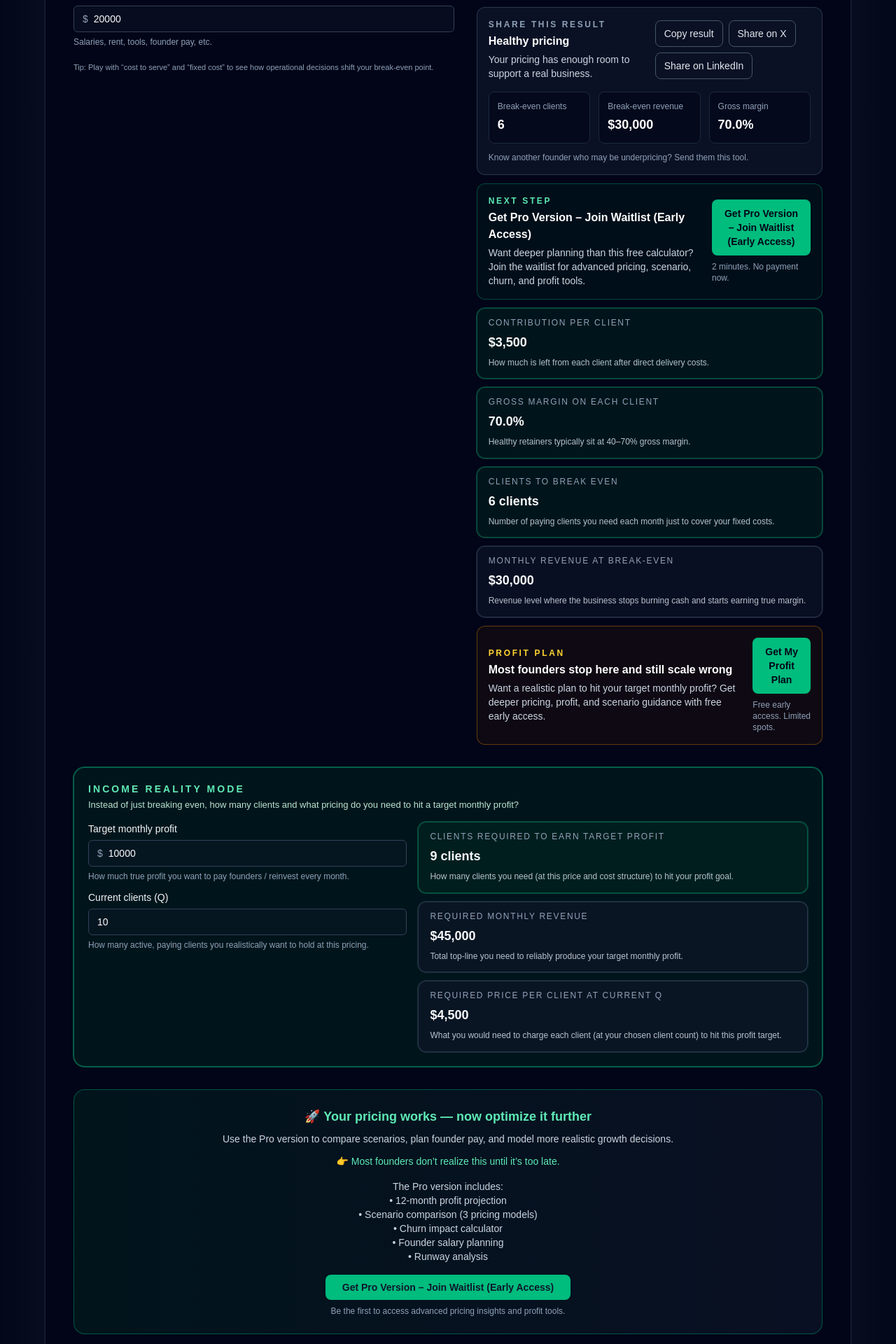
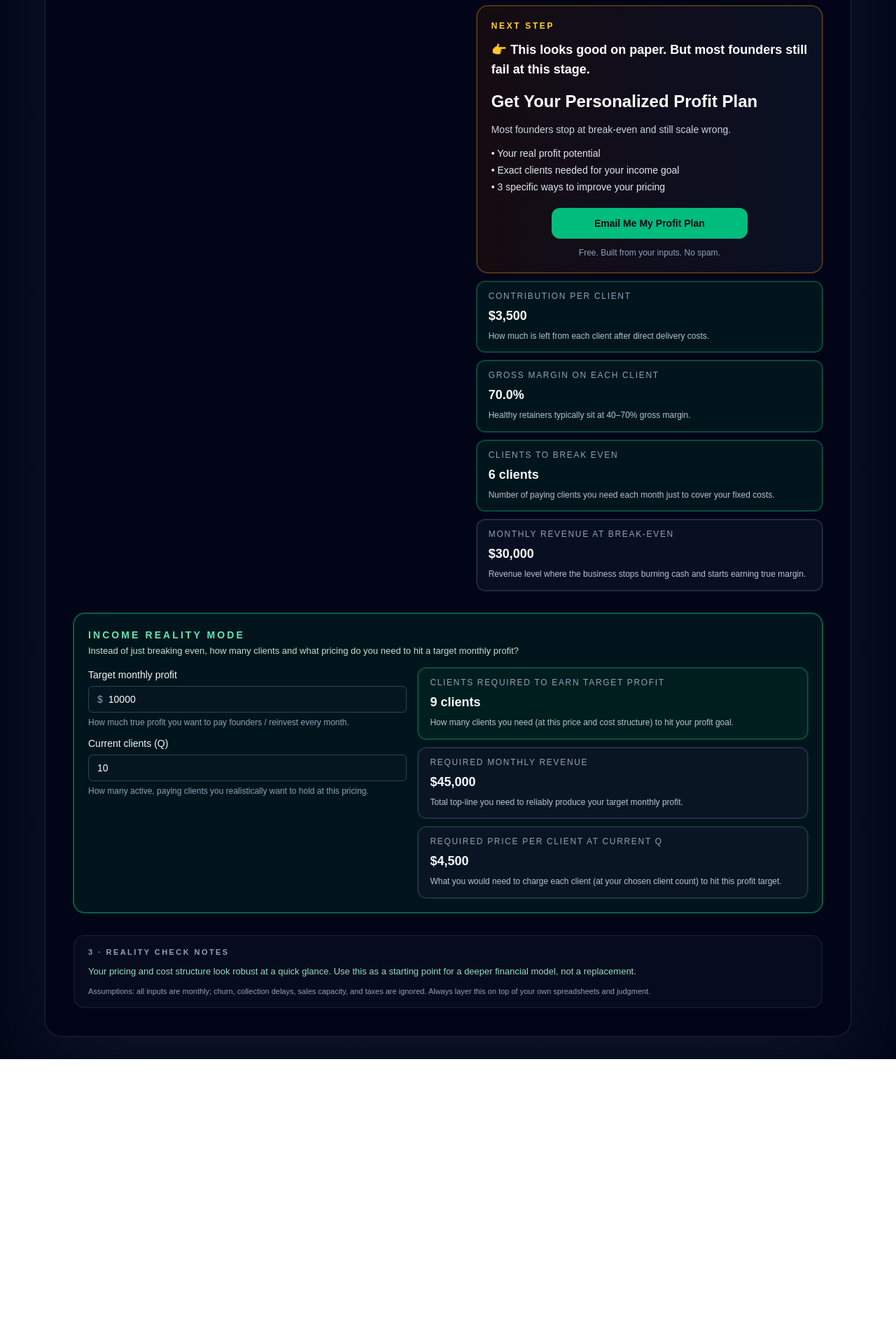
Before and after one commit to vivekd0811-cell/pricing-reality-calculator, a Next.js app: page / in a window 1280 px wide. Shown: the part 600-2520 px from the top of the page at 70% size. After the commit the page ends 2113 px from the top, so only its background shows below. Built offline with nearby package versions, Linux system fonts and the light colour scheme.

Commit message:
Improve CTA flow for profit plan capture

```diff
--- a/app/page.tsx
+++ b/app/page.tsx
@@ -8,7 +8,7 @@ import { formatNumber, parseNumber } from "@/lib/format";
 
 type CurrencyCode = "USD" | "EUR" | "GBP" | "INR";
 type PricingState = "losing" | "unsustainable" | "fragile" | "healthy";
-type WaitlistPlacement = "top" | "results" | "profit_plan_cta" | "bottom";
+type ProfitPlanPlacement = "results_primary";
 
 const CURRENCY_OPTIONS: { code: CurrencyCode; label: string }[] = [
   { code: "USD", label: "USD ($) — US Dollar" },
@@ -17,13 +17,11 @@ const CURRENCY_OPTIONS: { code: CurrencyCode; label: string }[] = [
   { code: "INR", label: "INR (₹) — Indian Rupee" },
 ];
 
-const SITE_URL = "https://pricing-reality-calculator.vercel.app/";
-const WAITLIST_FORM_URL =
+const PROFIT_PLAN_FORM_URL =
   "https://docs.google.com/forms/d/e/1FAIpQLSdIR5yyhZkBTTKpNF7d-sqGWmR0g87xSvvEmkNr000YlB2VOA/viewform";
 
 export default function Home() {
   const [currency, setCurrency] = useState<CurrencyCode>("USD");
-  const [copied, setCopied] = useState(false);
 
   const [pricePerClient, setPricePerClient] = useState("5000");
   const [costPerClient, setCostPerClient] = useState("1500");
@@ -199,80 +197,10 @@ export default function Home() {
     }
   }, [pricingState]);
 
-  const proCta = useMemo(() => {
-    switch (pricingState) {
-      case "losing":
-        return {
-          title: "Get early access to the Pro version",
-          body:
-            "Test pricing changes, cost cuts, and survival scenarios before you add more clients and deepen the loss.",
-          button: "Get Pro Version – Join Waitlist (Early Access)",
-        };
-      case "unsustainable":
-        return {
-          title: "Stress test your pricing before it hurts growth",
-          body:
-            "Compare pricing options, margins, and client targets before thin economics become a bigger problem.",
-          button: "Get Pro Version – Join Waitlist (Early Access)",
-        };
-      case "fragile":
-        return {
-          title: "Create more margin before a bad month hits",
-          body:
-            "Model churn, founder salary, and runway so fragile pricing does not turn into a cash problem.",
-          button: "Get Pro Version – Join Waitlist (Early Access)",
-        };
-      case "healthy":
-      default:
-        return {
-          title: "Your pricing works — now optimize it further",
-          body:
-            "Use the Pro version to compare scenarios, plan founder pay, and model more realistic growth decisions.",
-          button: "Get Pro Version – Join Waitlist (Early Access)",
-        };
-    }
-  }, [pricingState]);
-
-  const shareText = useMemo(() => {
-    const breakEvenClientsText =
-      result.breakEvenClients != null
-        ? `${formatNumber(result.breakEvenClients)}`
-        : "Not reachable";
-
-    const breakEvenRevenueText =
-      result.breakEvenRevenue != null
-        ? formatMoney(result.breakEvenRevenue)
-        : "Not reachable";
-
-    const marginText =
-      result.contributionMarginPct != null
-        ? `${result.contributionMarginPct.toFixed(1)}%`
-        : "—";
-
-    return `I ran my numbers through the Break-even & Pricing Reality Calculator.
-
-Result: ${realityCheckContent.shortLabel}
-Break-even clients: ${breakEvenClientsText}
-Break-even revenue: ${breakEvenRevenueText}
-Gross margin: ${marginText}
-
-${realityCheckContent.shortTakeaway}
-
-Check your own pricing reality:
-${SITE_URL}`;
-  }, [
-    realityCheckContent.shortLabel,
-    realityCheckContent.shortTakeaway,
-    result.breakEvenClients,
-    result.breakEvenRevenue,
-    result.contributionMarginPct,
-  ]);
-
-  const shareUrl = useMemo(() => encodeURIComponent(shareText), [shareText]);
-
-  const waitlistUrlWithContext = useMemo(() => {
+  const profitPlanUrlWithContext = useMemo(() => {
     const params = new URLSearchParams({
       source: "pricing-reality-calculator",
+      offer: "profit-plan",
       result: realityCheckContent.shortLabel,
       breakEvenClients:
         result.breakEvenClients != null
@@ -300,9 +228,21 @@ ${SITE_URL}`;
       targetProfit: targetProfitValue != null ? String(targetProfitValue) : "na",
       currentClients:
         currentClientsValue != null ? String(currentClientsValue) : "na",
+      requiredClients:
+        incomeReality.requiredClients != null
+          ? String(incomeReality.requiredClients)
+          : "na",
+      requiredRevenue:
+        incomeReality.requiredRevenue != null
+          ? String(Math.round(incomeReality.requiredRevenue))
+          : "na",
+      requiredPriceAtCurrentClients:
+        incomeReality.requiredPriceAtCurrentClients != null
+          ? String(Math.round(incomeReality.requiredPriceAtCurrentClients))
+          : "na",
     });
 
-    return `${WAITLIST_FORM_URL}?usp=pp_url&${params.toString()}`;
+    return `${PROFIT_PLAN_FORM_URL}?usp=pp_url&${params.toString()}`;
   }, [
     realityCheckContent.shortLabel,
     result.breakEvenClients,
@@ -314,6 +254,9 @@ ${SITE_URL}`;
     parsedInput.fixedCost,
     targetProfitValue,
     currentClientsValue,
+    incomeReality.requiredClients,
+    incomeReality.requiredRevenue,
+    incomeReality.requiredPriceAtCurrentClients,
   ]);
 
   const trackEvent = (
@@ -388,20 +331,23 @@ ${SITE_URL}`;
     pricingState,
   ]);
 
-  const openWaitlist = (placement: WaitlistPlacement) => {
-    trackEvent("waitlist_cta_click", { placement });
-    window.open(waitlistUrlWithContext, "_blank", "noopener,noreferrer");
-  };
+  const openProfitPlan = (placement: ProfitPlanPlacement) => {
+    trackEvent("profit_plan_cta_click", {
+      placement,
+      target_profit: targetProfitValue,
+      current_clients: currentClientsValue,
+      required_clients: incomeReality.requiredClients,
+      required_revenue:
+        incomeReality.requiredRevenue != null
+          ? Math.round(incomeReality.requiredRevenue)
+          : null,
+      required_price_at_current_clients:
+        incomeReality.requiredPriceAtCurrentClients != null
+          ? Math.round(incomeReality.requiredPriceAtCurrentClients)
+          : null,
+    });
 
-  const handleCopyResult = async () => {
-    try {
-      await navigator.clipboard.writeText(shareText);
-      setCopied(true);
-      trackEvent("copy_result_click");
-      window.setTimeout(() => setCopied(false), 2000);
-    } catch {
-      setCopied(false);
-    }
+    window.open(profitPlanUrlWithContext, "_blank", "noopener,noreferrer");
   };
 
   return (
@@ -452,36 +398,6 @@ ${SITE_URL}`;
             </p>
           </div>
         </header>
-
-        <section className="rounded-2xl border border-emerald-500/40 bg-gradient-to-r from-emerald-950/40 to-slate-900/60 p-5 sm:p-6">
-          <div className="flex flex-col gap-4 lg:flex-row lg:items-center lg:justify-between">
-            <div className="max-w-3xl">
-              <p className="text-xs font-semibold uppercase tracking-[0.22em] text-emerald-300">
-                Early access
-              </p>
-              <h2 className="mt-2 text-xl font-semibold text-white sm:text-2xl">
-                Get Pro Version – Join Waitlist (Early Access)
-              </h2>
-              <p className="mt-2 text-sm text-slate-300">
-                Be the first to access advanced pricing insights, scenario
-                comparison, churn impact, and profit planning tools built for
-                service businesses.
-              </p>
-            </div>
-
-            <div className="flex flex-col gap-2 lg:items-end">
-              <button
-                onClick={() => openWaitlist("top")}
-                className="rounded-xl bg-emerald-500 px-5 py-3 text-sm font-semibold text-slate-950 transition hover:bg-emerald-400"
-              >
-                Get Pro Version – Join Waitlist (Early Access)
-              </button>
-              <p className="text-xs text-slate-400">
-                No payment now. Just join the early-access waitlist.
-              </p>
-            </div>
-          </div>
-        </section>
 
         <section className="grid gap-8 lg:grid-cols-[minmax(0,1.1fr)_minmax(0,1fr)]">
           <div className="space-y-5">
@@ -563,53 +479,13 @@ ${SITE_URL}`;
               </div>
 
               <div className="rounded-xl border border-slate-700/80 bg-slate-900/70 px-4 py-4">
-                <div className="flex flex-col gap-3 sm:flex-row sm:items-center sm:justify-between">
                 <div>
-                    <p className="text-xs font-semibold uppercase tracking-[0.22em] text-slate-400">
-                      Share this result
-                    </p>
-                    <h3 className="mt-1 text-base font-semibold text-white">
+                  <h3 className="text-base font-semibold text-white">
                     {realityCheckContent.shortLabel}
                   </h3>
                   <p className="mt-1 text-sm text-slate-300">
                     {realityCheckContent.shortTakeaway}
                   </p>
-                  </div>
-
-                  <div className="flex flex-wrap gap-2">
-                    <button
-                      onClick={handleCopyResult}
-                      className="rounded-lg border border-slate-600 px-3 py-2 text-sm font-medium text-slate-200 transition hover:border-slate-500 hover:bg-slate-800"
-                    >
-                      {copied ? "Copied" : "Copy result"}
-                    </button>
-
-                    <button
-                      onClick={() =>
-                        window.open(
-                          `https://twitter.com/intent/tweet?text=${shareUrl}`,
-                          "_blank",
-                          "noopener,noreferrer",
-                        )
-                      }
-                      className="rounded-lg border border-slate-600 px-3 py-2 text-sm font-medium text-slate-200 transition hover:border-slate-500 hover:bg-slate-800"
-                    >
-                      Share on X
-                    </button>
-
-                    <button
-                      onClick={() =>
-                        window.open(
-                          `https://www.linkedin.com/feed/?shareActive=true&text=${shareUrl}`,
-                          "_blank",
-                          "noopener,noreferrer",
-                        )
-                      }
-                      className="rounded-lg border border-slate-600 px-3 py-2 text-sm font-medium text-slate-200 transition hover:border-slate-500 hover:bg-slate-800"
-                    >
-                      Share on LinkedIn
-                    </button>
-                  </div>
                 </div>
 
                 <div className="mt-4 grid gap-3 sm:grid-cols-3">
@@ -640,40 +516,43 @@ ${SITE_URL}`;
                     </p>
                   </div>
                 </div>
-
-                <p className="mt-3 text-xs text-slate-400">
-                  Know another founder who may be underpricing? Send them this
-                  tool.
-                </p>
               </div>
 
-              <div className="rounded-xl border border-emerald-500/35 bg-emerald-950/25 px-4 py-4">
-                <div className="flex flex-col gap-3 sm:flex-row sm:items-center sm:justify-between">
-                  <div>
-                    <p className="text-xs font-semibold uppercase tracking-[0.22em] text-emerald-300">
+              <div className="rounded-2xl border border-amber-500/40 bg-gradient-to-r from-amber-950/30 to-slate-900/60 px-5 py-5 shadow-[0_0_0_1px_rgba(245,158,11,0.18)]">
+                <p className="text-xs font-semibold uppercase tracking-[0.22em] text-amber-300">
                   Next step
                 </p>
-                    <h3 className="mt-1 text-base font-semibold text-white">
-                      Get Pro Version – Join Waitlist (Early Access)
+
+                <p className="mt-3 text-base font-semibold text-white sm:text-lg">
+                  👉 This looks good on paper. But most founders still fail at
+                  this stage.
+                </p>
+
+                <h3 className="mt-4 text-xl font-semibold text-white sm:text-2xl">
+                  Get Your Personalized Profit Plan
                 </h3>
-                    <p className="mt-1 text-sm text-slate-300">
-                      Want deeper planning than this free calculator? Join the
-                      waitlist for advanced pricing, scenario, churn, and profit
-                      tools.
+
+                <p className="mt-3 text-sm leading-6 text-slate-300">
+                  Most founders stop at break-even and still scale wrong.
                 </p>
+
+                <div className="mt-3 space-y-1 text-sm text-slate-200">
+                  <p>• Your real profit potential</p>
+                  <p>• Exact clients needed for your income goal</p>
+                  <p>• 3 specific ways to improve your pricing</p>
                 </div>
 
-                  <div className="flex flex-col gap-2 sm:items-end">
+                <div className="mt-5 flex flex-col items-start gap-3 sm:items-center">
                   <button
-                      onClick={() => openWaitlist("results")}
-                      className="rounded-lg bg-emerald-500 px-4 py-2.5 text-sm font-semibold text-slate-950 transition hover:bg-emerald-400"
+                    onClick={() => openProfitPlan("results_primary")}
+                    className="w-full rounded-xl bg-emerald-500 px-6 py-3 text-sm font-semibold text-slate-950 transition hover:bg-emerald-400 sm:w-auto sm:min-w-[280px]"
                   >
-                      Get Pro Version – Join Waitlist (Early Access)
+                    Email Me My Profit Plan
                   </button>
+
                   <p className="text-xs text-slate-400">
-                      2 minutes. No payment now.
+                    Free. Built from your inputs. No spam.
                   </p>
-                  </div>
                 </div>
               </div>
 
@@ -759,36 +638,6 @@ ${SITE_URL}`;
                       : "neutral"
                 }
               />
-
-              <div className="rounded-xl border border-amber-500/35 bg-amber-950/20 px-4 py-4">
-                <div className="flex flex-col gap-3 sm:flex-row sm:items-center sm:justify-between">
-                  <div>
-                    <p className="text-xs font-semibold uppercase tracking-[0.22em] text-amber-300">
-                      Profit plan
-                    </p>
-                    <h3 className="mt-1 text-base font-semibold text-white">
-                      Most founders stop here and still scale wrong
-                    </h3>
-                    <p className="mt-1 text-sm text-slate-300">
-                      Want a realistic plan to hit your target monthly profit?
-                      Get deeper pricing, profit, and scenario guidance with
-                      free early access.
-                    </p>
-                  </div>
-
-                  <div className="flex flex-col gap-2 sm:items-end">
-                    <button
-                      onClick={() => openWaitlist("profit_plan_cta")}
-                      className="rounded-lg bg-emerald-500 px-4 py-2.5 text-sm font-semibold text-slate-950 transition hover:bg-emerald-400"
-                    >
-                      Get My Profit Plan
-                    </button>
-                    <p className="text-xs text-slate-400">
-                      Free early access. Limited spots.
-                    </p>
-                  </div>
-                </div>
-              </div>
             </div>
           </div>
         </section>
@@ -901,43 +750,6 @@ ${SITE_URL}`;
           </div>
         </section>
 
-        <section className="rounded-2xl border border-emerald-500/40 bg-gradient-to-r from-emerald-950/40 to-slate-900/60 p-6 text-center">
-          <h3 className="text-lg font-semibold text-emerald-300">
-            🚀 {proCta.title}
-          </h3>
-
-          <p className="mt-2 text-sm text-slate-300">{proCta.body}</p>
-
-          <p className="mt-3 text-sm font-medium text-emerald-300">
-            👉 Most founders don’t realize this until it’s too late.
-          </p>
-
-          <p className="mt-4 text-sm text-slate-300">
-            The Pro version includes:
-            <br />
-            • 12-month profit projection
-            <br />
-            • Scenario comparison (3 pricing models)
-            <br />
-            • Churn impact calculator
-            <br />
-            • Founder salary planning
-            <br />
-            • Runway analysis
-          </p>
-
-          <button
-            onClick={() => openWaitlist("bottom")}
-            className="mt-4 rounded-lg bg-emerald-500 px-6 py-2 text-sm font-semibold text-slate-900 transition hover:bg-emerald-400"
-          >
-            {proCta.button}
-          </button>
-
-          <p className="mt-2 text-xs text-slate-400">
-            Be the first to access advanced pricing insights and profit tools.
-          </p>
-        </section>
-
         <section className="space-y-3 rounded-2xl border border-slate-800/80 bg-slate-900/40 px-4 py-3 text-xs text-slate-200 sm:px-5 sm:py-4">
           <h2 className="text-[11px] font-semibold uppercase tracking-[0.22em] text-slate-400">
             3 · Reality check notes
```
Lines whose indentation alone changed are shown as unchanged.
